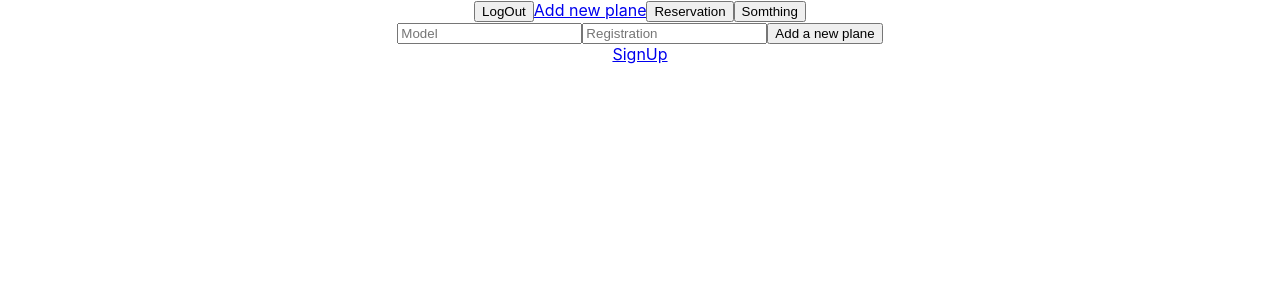
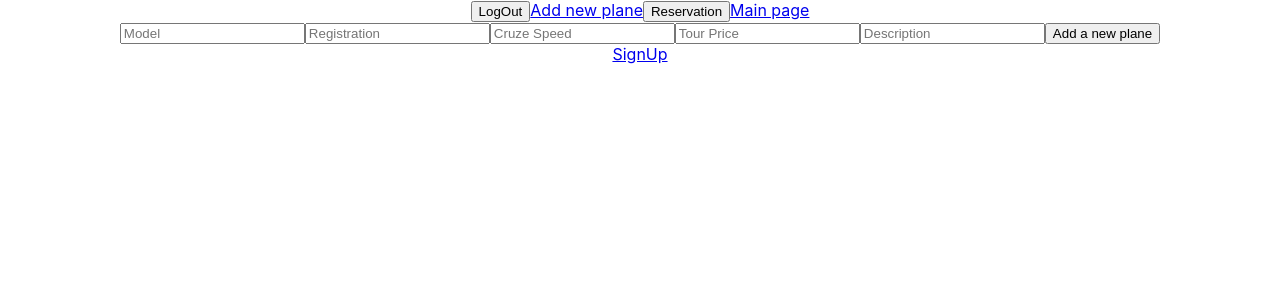
Before and after one commit to GuilhermeGiachellin/AirTaxi, a React (Create React App) app: page /add in a window 1280 px wide. Shown: the top 300 px of the page. Built offline with nearby package versions, Linux system fonts and the light colour scheme.

Commit message:
Add inputs for all fields in add planes

```diff
--- a/src/component/myForm/CreatePlaneForm.js
+++ b/src/component/myForm/CreatePlaneForm.js
@@ -6,12 +6,17 @@ import { createPlane } from '../../redux/slices/planesSlice';
 const CreatePlaneForm = () => {
   const [model, setModel] = useState('');
   const [registration, setRegistration] = useState('');
+  const [speed, setSpeed] = useState('');
+  const [description, setDescription] = useState('');
+  const [price, setPrice] = useState('');
   const dispatch = useDispatch();
   const navigate = useNavigate();
 
   const handleSubmit = async (e) => {
     e.preventDefault();
-    dispatch(createPlane({ model, registration }));
+    dispatch(createPlane({
+      model, registration, speed, description, price,
+    }));
     navigate('/main');
   };
 
@@ -32,6 +37,27 @@ const CreatePlaneForm = () => {
           onChange={(e) => setRegistration(e.target.value)}
           required
         />
+        <input
+          type="text"
+          value={speed}
+          placeholder="Cruze Speed"
+          onChange={(e) => setSpeed(e.target.value)}
+          required
+        />
+        <input
+          type="text"
+          value={price}
+          placeholder="Tour Price"
+          onChange={(e) => setPrice(e.target.value)}
+          required
+        />
+        <input
+          type="text"
+          value={description}
+          placeholder="Description"
+          onChange={(e) => setDescription(e.target.value)}
+          required
+        />
         <button type="submit">Add a new plane</button>
       </form>
     </div>
--- a/src/component/nav/navBar.js
+++ b/src/component/nav/navBar.js
@@ -14,7 +14,7 @@ const NavBar = () => {
           <button type="button" onClick={() => dispatch(logOut())}>LogOut</button>
           <Link to="/add">Add new plane</Link>
           <button type="button">Reservation</button>
-          <button type="button">Somthing</button>
+          <Link to="/main">Main page</Link>
         </nav>
       </div>
     </>
--- a/src/redux/slices/planesSlice.js
+++ b/src/redux/slices/planesSlice.js
@@ -1,3 +1,4 @@
+/* eslint-disable camelcase */
 /* eslint-disable no-param-reassign */
 import {
   createEntityAdapter,
@@ -21,9 +22,13 @@ export const fetchPlanes = createAsyncThunk('api/planes', async () => {
   return data;
 });
 
-export const createPlane = createAsyncThunk('api/planes', async ({ model, registration }) => {
+export const createPlane = createAsyncThunk('api/planes', async ({
+  model, registration, cruise_speed, description, tour_price,
+}) => {
   const cookie = new Cookies();
-  const { data } = await axios.post('https://air-taxi.herokuapp.com/api/v1/planes', { model, registration }, {
+  const { data } = await axios.post('https://air-taxi.herokuapp.com/api/v1/planes', {
+    model, registration, cruise_speed, description, tour_price,
+  }, {
     headers: {
       Authorization: `${cookie.get('MyToken')}`,
     },
```
